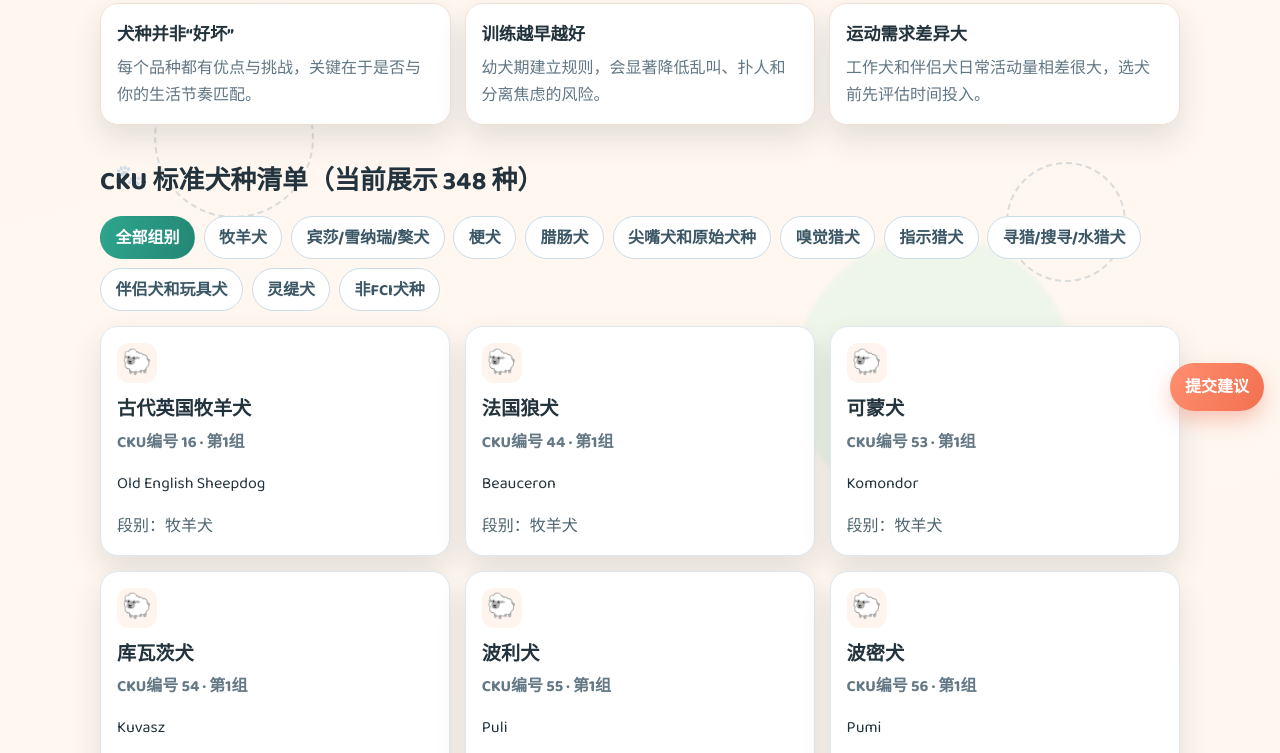
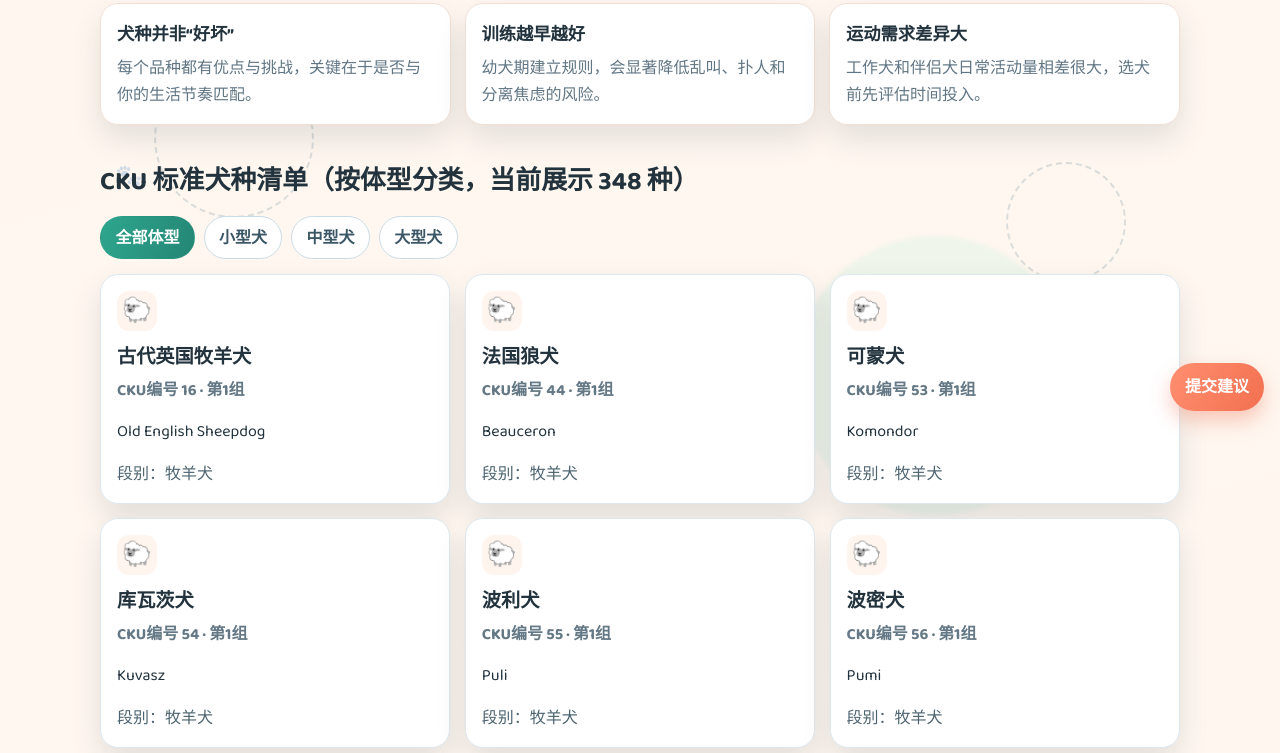
Before and after one commit to norahyyw223-netizen/dog-breeds-science-site, a website: page index.html in a window 1280 px wide. Shown: the part 374-1127 px from the top of the page. Drawn offline with Linux system fonts and the light colour scheme; a web font is replaced by a local one.

Commit message:
refactor: classify CKU breeds by size and remove size label from cards

```diff
--- a/index.html
+++ b/index.html
@@ -49,17 +49,20 @@
     </section>
 
     <section class="control" id="breeds">
-      <h2>CKU 标准犬种清单（当前展示 <span id="breedCount">0</span> 种）</h2>
-      <div class="control__buttons" id="groupFilters" role="group" aria-label="CKU组别筛选">
-        <button class="is-active" data-filter="all">全部组别</button>
+      <h2>CKU 标准犬种清单（按体型分类，当前展示 <span id="breedCount">0</span> 种）</h2>
+      <div class="control__buttons" id="sizeFilters" role="group" aria-label="体型筛选">
+        <button class="is-active" data-filter="all">全部体型</button>
+        <button data-filter="small">小型犬</button>
+        <button data-filter="medium">中型犬</button>
+        <button data-filter="large">大型犬</button>
       </div>
     </section>
 
     <section class="cards" aria-label="犬种卡片"></section>
 
-    <section class="group-feature" aria-label="分组特点">
-      <h2 id="groupFeatureTitle">组别特点</h2>
-      <p id="groupFeatureText">请选择一个 CKU 分组查看该组犬种特点。</p>
+    <section class="group-feature" aria-label="体型特点">
+      <h2 id="groupFeatureTitle">体型特点</h2>
+      <p id="groupFeatureText">请选择小/中/大型查看对应犬种特征与饲养建议。</p>
     </section>
 
     <section class="care">
--- a/script.js
+++ b/script.js
@@ -1,4 +1,4 @@
-const groupFilters = document.querySelector("#groupFilters");
+const sizeFilters = document.querySelector("#sizeFilters");
 const cardsContainer = document.querySelector(".cards");
 const breedCount = document.querySelector("#breedCount");
 
@@ -10,24 +10,9 @@ const formStatus = document.querySelector("#formStatus");
 const submitButton = feedbackForm?.querySelector("button[type='submit']");
 const apiBaseUrl = (window.APP_CONFIG?.API_BASE_URL || "").replace(/\/+$/, "");
 
-const ckuGroups = Array.isArray(window.CKU_GROUPS) ? window.CKU_GROUPS : [];
 const ckuBreeds = Array.isArray(window.CKU_BREEDS) ? window.CKU_BREEDS : [];
 const groupFeatureTitle = document.querySelector("#groupFeatureTitle");
 const groupFeatureText = document.querySelector("#groupFeatureText");
-
-const groupShortNameMap = {
-  "01": "牧羊犬",
-  "02": "宾莎/雪纳瑞/獒犬",
-  "03": "梗犬",
-  "04": "腊肠犬",
-  "05": "尖嘴犬和原始犬种",
-  "06": "嗅觉猎犬",
-  "07": "指示猎犬",
-  "08": "寻猎/搜寻/水猎犬",
-  "09": "伴侣犬和玩具犬",
-  "10": "灵缇犬",
-  "11": "非FCI犬种"
-};
 
 function escapeHtml(value) {
   return String(value || "")
@@ -55,44 +40,67 @@ function iconByGroup(groupNo) {
   return icons[groupNo] || "🐾";
 }
 
-function buildGroupFilters() {
-  if (!groupFilters) {
-    return;
+function classifySize(breed) {
+  const text = `${breed.chineseName || ""} ${breed.englishName || ""} ${breed.alias || ""}`;
+
+  const smallKeywords = [
+    "玩具", "迷你", "吉娃娃", "马尔济", "约克夏", "博美", "蝴蝶", "比熊", "西施", "巴哥", "北京犬", "狆", "toy", "miniature"
+  ];
+  const largeKeywords = [
+    "大丹", "圣伯纳", "纽芬兰", "獒", "伯恩山", "阿拉斯加", "高加索", "中亚", "德国牧羊", "金毛", "拉布拉多", "杜宾", "罗威纳", "猎狼", "mastiff", "great dane", "newfoundland", "saint"
+  ];
+
+  if (smallKeywords.some((k) => text.toLowerCase().includes(k.toLowerCase()))) {
+    return "small";
+  }
+  if (largeKeywords.some((k) => text.toLowerCase().includes(k.toLowerCase()))) {
+    return "large";
   }
 
-  const buttons = ckuGroups
-    .map((group) => {
-      const groupNo = String(group.group_no || "");
-      const shortName = groupShortNameMap[groupNo] || group.chinese_group_name || `第${groupNo}组`;
-      return `<button data-filter="${escapeHtml(groupNo)}">${escapeHtml(shortName)}</button>`;
-    })
-    .join("");
+  const groupDefaults = {
+    "01": "medium",
+    "02": "large",
+    "03": "small",
+    "04": "small",
+    "05": "medium",
+    "06": "medium",
+    "07": "medium",
+    "08": "medium",
+    "09": "small",
+    "10": "large",
+    "11": "medium"
+  };
 
-  groupFilters.innerHTML = `<button class="is-active" data-filter="all">全部组别</button>${buttons}`;
+  return groupDefaults[String(breed.groupNo)] || "medium";
 }
 
-function renderGroupFeature(filter = "all") {
+function renderSizeFeature(filter = "all") {
   if (!groupFeatureTitle || !groupFeatureText) {
     return;
   }
 
-  if (filter === "all") {
-    groupFeatureTitle.textContent = "CKU 分组特点";
-    groupFeatureText.textContent =
-      "CKU 将犬种按用途、体型、历史功能等标准分为 11 组。选择上方分组后可查看该组犬种的主要行为与功能特征。";
-    return;
-  }
+  const featureMap = {
+    all: {
+      title: "体型特点",
+      text: "小型犬通常更适合紧凑居住空间；中型犬在体能与陪伴间更平衡；大型犬通常运动、空间和训练投入更高。"
+    },
+    small: {
+      title: "小型犬特点",
+      text: "体型小、空间占用少，适合公寓；通常更需要稳定社交与情绪管理，避免过度敏感和吠叫。"
+    },
+    medium: {
+      title: "中型犬特点",
+      text: "体能和陪伴属性较均衡，适配面广；建议保持规律运动与基础服从训练，减少行为问题。"
+    },
+    large: {
+      title: "大型犬特点",
+      text: "力量和活动需求更高，对空间、牵引管理和关节健康要求更严格，需长期稳定训练。"
+    }
+  };
 
-  const group = ckuGroups.find((item) => String(item.group_no) === filter);
-  if (!group) {
-    groupFeatureTitle.textContent = "组别特点";
-    groupFeatureText.textContent = "未找到该分组说明。";
-    return;
-  }
-
-  const shortName = groupShortNameMap[String(group.group_no)] || group.chinese_group_name;
-  groupFeatureTitle.textContent = `${shortName}（第${Number(group.group_no)}组）`;
-  groupFeatureText.textContent = group.introduction || "该分组暂无详细说明。";
+  const data = featureMap[filter] || featureMap.all;
+  groupFeatureTitle.textContent = data.title;
+  groupFeatureText.textContent = data.text;
 }
 
 function renderBreedCards(filter = "all") {
@@ -100,7 +108,10 @@ function renderBreedCards(filter = "all") {
     return;
   }
 
-  const visible = ckuBreeds.filter((breed) => filter === "all" || String(breed.groupNo) === filter);
+  const visible = ckuBreeds.filter((breed) => {
+    const size = classifySize(breed);
+    return filter === "all" || size === filter;
+  });
 
   cardsContainer.innerHTML = visible
     .map((breed) => {
@@ -122,22 +133,22 @@ function renderBreedCards(filter = "all") {
   }
 }
 
-buildGroupFilters();
 renderBreedCards("all");
-renderGroupFeature("all");
+renderSizeFeature("all");
 
-if (groupFilters) {
-  groupFilters.addEventListener("click", (event) => {
+if (sizeFilters) {
+  sizeFilters.addEventListener("click", (event) => {
     const target = event.target;
     if (!(target instanceof HTMLButtonElement)) {
       return;
     }
 
     const filter = target.dataset.filter || "all";
-    groupFilters.querySelectorAll("button").forEach((btn) => btn.classList.remove("is-active"));
+    sizeFilters.querySelectorAll("button").forEach((btn) => btn.classList.remove("is-active"));
     target.classList.add("is-active");
+
     renderBreedCards(filter);
-    renderGroupFeature(filter);
+    renderSizeFeature(filter);
   });
 }
 
```
